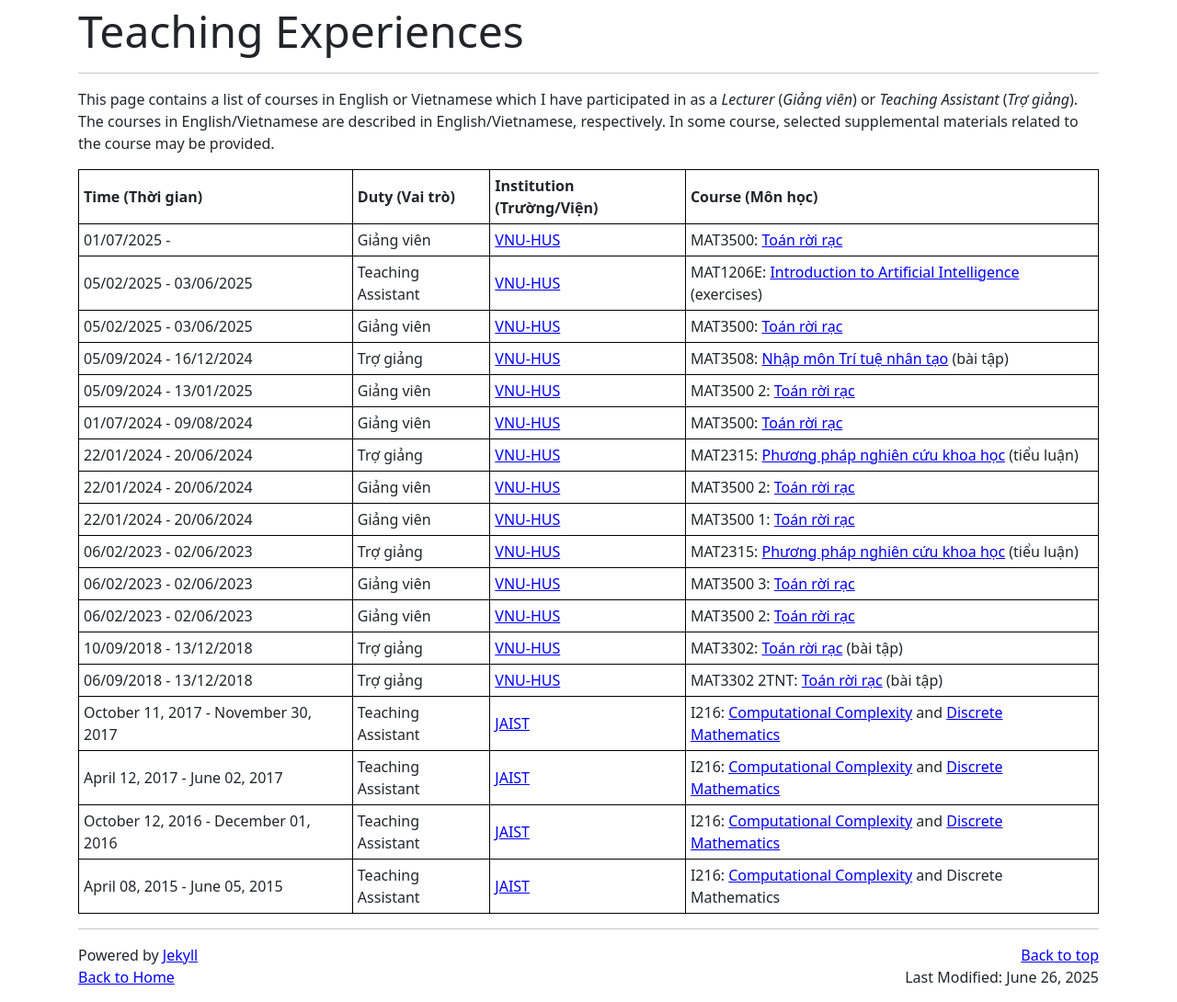
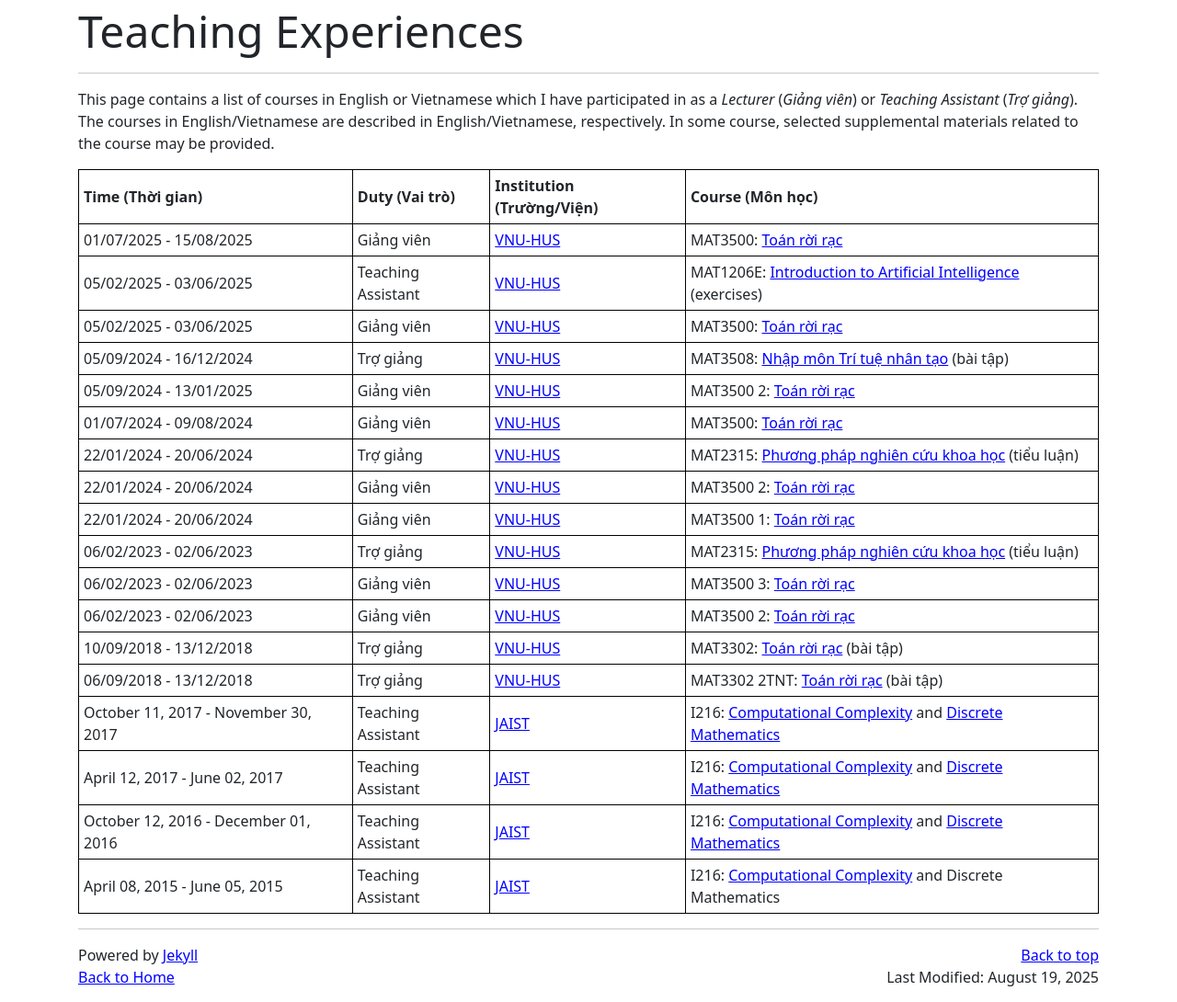
Before and after one commit to hoanganhduc/hoanganhduc.github.io, a Jekyll site: the page built from teaching.md, in a window 1280 px wide. Shown: the whole page at 92% size. Built offline with Jekyll 4.4.1, drawn with Linux system fonts in a browser that asks for light colours; nearby versions of some CDN libraries; a style sheet for code colours, icons or effects is not loaded.

Commit message:
Updated @ 2025-08-19  07:16:01 ICT

```diff
--- a/teaching.md
+++ b/teaching.md
@@ -2,7 +2,7 @@
 layout: default
 title: Teaching Experiences
 permalink: /teaching/
-last_modified_at: 2025-06-26
+last_modified_at: 2025-08-19
 description: This page contains a list of Duc A. Hoang's teaching experiences
 keywords: teaching, course, Duc A. Hoang
 ---
@@ -13,7 +13,7 @@ In some course, selected supplemental materials related to the course may be pro
 
 | Time (Thời gian) | Duty (Vai trò) | Institution (Trường/Viện) | Course (Môn học) |
 |:-----|:-----|:------------|:-------|
-| 01/07/2025 - | Giảng viên | [VNU-HUS](http://hus.vnu.edu.vn/) | MAT3500: [Toán rời rạc]({{ site.baseurl }}/teaching/VNU-HUS/2025/summer/MAT3500/) |
+| 01/07/2025 - 15/08/2025 | Giảng viên | [VNU-HUS](http://hus.vnu.edu.vn/) | MAT3500: [Toán rời rạc]({{ site.baseurl }}/teaching/VNU-HUS/2025/summer/MAT3500/) |
 | 05/02/2025 - 03/06/2025 | Teaching Assistant | [VNU-HUS](http://hus.vnu.edu.vn/) | MAT1206E: [Introduction to Artificial Intelligence]({{ site.baseurl }}/teaching/VNU-HUS/2025/spring/MAT1206E/) (exercises) |
 | 05/02/2025 - 03/06/2025 | Giảng viên | [VNU-HUS](http://hus.vnu.edu.vn/) | MAT3500: [Toán rời rạc]({{ site.baseurl }}/teaching/VNU-HUS/2025/spring/MAT3500/) |
 | 05/09/2024 - 16/12/2024 | Trợ giảng | [VNU-HUS](http://hus.vnu.edu.vn/) | MAT3508: [Nhập môn Trí tuệ nhân tạo]({{ site.baseurl }}/teaching/VNU-HUS/2024/winter/MAT3508/) (bài tập) |
```
Also changed, not shown: teaching/VNU-HUS/2025/summer/MAT3500/index.md (+0 -1 lines), 1 other file.
